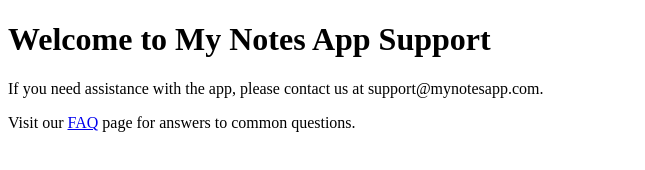
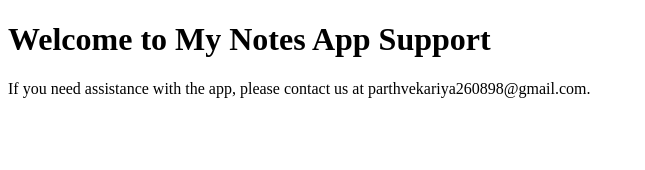
Before and after one commit to parthvekariya98/mynotesapp-support, a plain HTML site: page index.html in a window 1280 px wide. Shown: the whole page, without its empty margins (0-645 px from the left). Drawn offline with Linux system fonts and the light colour scheme.

Commit message:
- minor changes

```diff
--- a/index.html
+++ b/index.html
@@ -5,7 +5,6 @@
 </head>
 <body>
   <h1>Welcome to My Notes App Support</h1>
-  <p>If you need assistance with the app, please contact us at support@mynotesapp.com.</p>
-  <p>Visit our <a href="faq.html">FAQ</a> page for answers to common questions.</p>
+  <p>If you need assistance with the app, please contact us at parthvekariya260898@gmail.com.</p>
 </body>
 </html>
```
